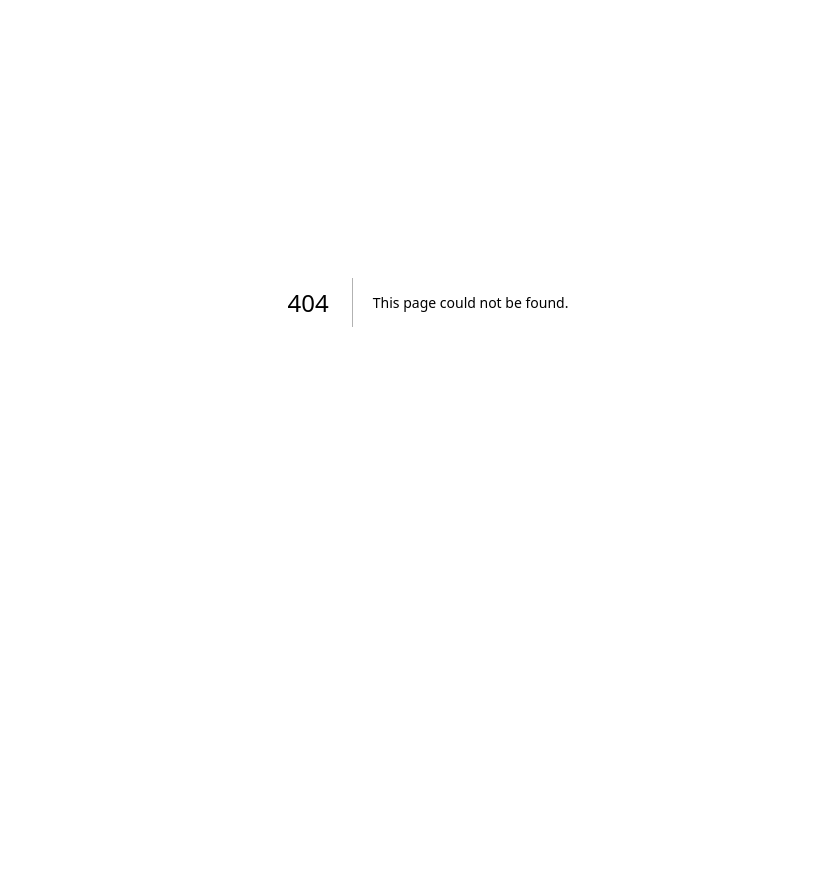
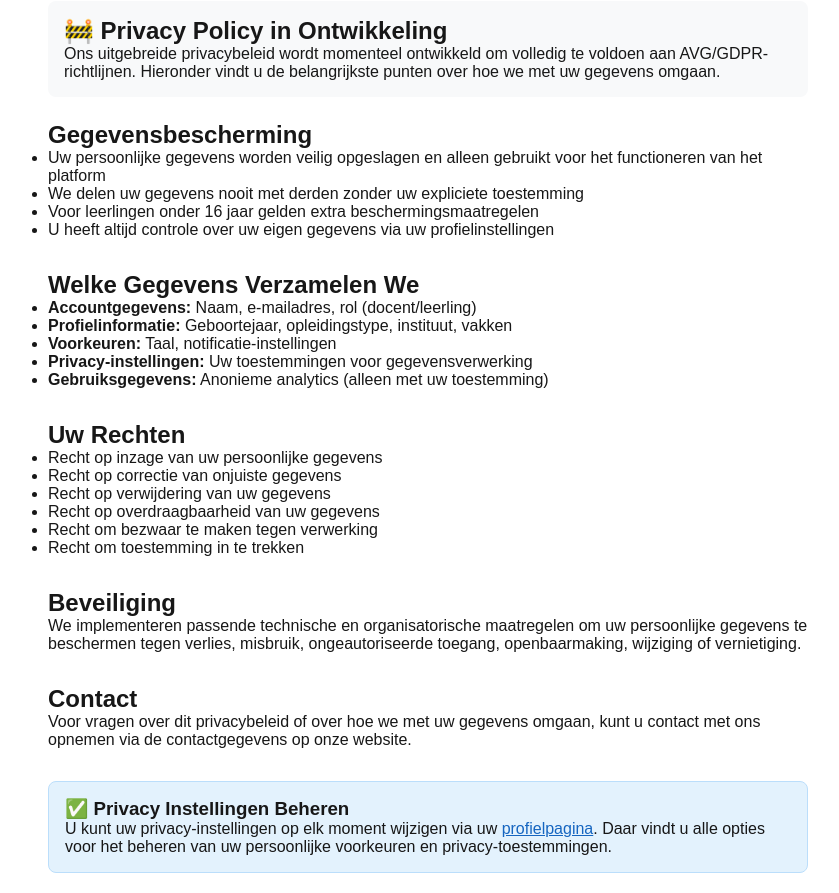
Before and after one commit to Ozkan66/leswise, a Next.js app in the folder web/: page /privacy-policy in a window 1280 px wide. Before the commit this address had no page. Shown: the part 160-1053 px from the top of the page, without its empty margins (212-1051 px from the left). Before the commit the page ends 862 px from the top, so only its background shows below. Built offline with nearby package versions, Linux system fonts and the light colour scheme.

Commit message:
Complete Epic 1.4: Add documentation and privacy policy page
Co-authored-by: ozkan66personal <217181280+ozkan66personal@users.noreply.github.com>

```diff
--- /dev/null
+++ b/web/src/app/privacy-policy/page.tsx
@@ -0,0 +1,91 @@
+import Link from 'next/link';
+
+export default function PrivacyPolicyPage() {
+  return (
+    <div style={{ maxWidth: '800px', margin: '0 auto', padding: '20px' }}>
+      <h1>Privacybeleid - Leswise</h1>
+
+      <div style={{ marginBottom: '24px' }}>
+        <Link href="/profile" style={{ color: '#0070f3', textDecoration: 'none' }}>
+          ← Terug naar profiel
+        </Link>
+      </div>
+
+      <div style={{ backgroundColor: '#f8f9fa', padding: '16px', borderRadius: '8px', marginBottom: '24px' }}>
+        <h2>🚧 Privacy Policy in Ontwikkeling</h2>
+        <p>
+          Ons uitgebreide privacybeleid wordt momenteel ontwikkeld om volledig te voldoen aan
+          AVG/GDPR-richtlijnen. Hieronder vindt u de belangrijkste punten over hoe we met uw
+          gegevens omgaan.
+        </p>
+      </div>
+
+      <section style={{ marginBottom: '32px' }}>
+        <h2>Gegevensbescherming</h2>
+        <ul>
+          <li>Uw persoonlijke gegevens worden veilig opgeslagen en alleen gebruikt voor het functioneren van het platform</li>
+          <li>We delen uw gegevens nooit met derden zonder uw expliciete toestemming</li>
+          <li>Voor leerlingen onder 16 jaar gelden extra beschermingsmaatregelen</li>
+          <li>U heeft altijd controle over uw eigen gegevens via uw profielinstellingen</li>
+        </ul>
+      </section>
+
+      <section style={{ marginBottom: '32px' }}>
+        <h2>Welke Gegevens Verzamelen We</h2>
+        <ul>
+          <li><strong>Accountgegevens:</strong> Naam, e-mailadres, rol (docent/leerling)</li>
+          <li><strong>Profielinformatie:</strong> Geboortejaar, opleidingstype, instituut, vakken</li>
+          <li><strong>Voorkeuren:</strong> Taal, notificatie-instellingen</li>
+          <li><strong>Privacy-instellingen:</strong> Uw toestemmingen voor gegevensverwerking</li>
+          <li><strong>Gebruiksgegevens:</strong> Anonieme analytics (alleen met uw toestemming)</li>
+        </ul>
+      </section>
+
+      <section style={{ marginBottom: '32px' }}>
+        <h2>Uw Rechten</h2>
+        <ul>
+          <li>Recht op inzage van uw persoonlijke gegevens</li>
+          <li>Recht op correctie van onjuiste gegevens</li>
+          <li>Recht op verwijdering van uw gegevens</li>
+          <li>Recht op overdraagbaarheid van uw gegevens</li>
+          <li>Recht om bezwaar te maken tegen verwerking</li>
+          <li>Recht om toestemming in te trekken</li>
+        </ul>
+      </section>
+
+      <section style={{ marginBottom: '32px' }}>
+        <h2>Beveiliging</h2>
+        <p>
+          We implementeren passende technische en organisatorische maatregelen om uw
+          persoonlijke gegevens te beschermen tegen verlies, misbruik, ongeautoriseerde
+          toegang, openbaarmaking, wijziging of vernietiging.
+        </p>
+      </section>
+
+      <section style={{ marginBottom: '32px' }}>
+        <h2>Contact</h2>
+        <p>
+          Voor vragen over dit privacybeleid of over hoe we met uw gegevens omgaan,
+          kunt u contact met ons opnemen via de contactgegevens op onze website.
+        </p>
+      </section>
+
+      <div style={{
+        backgroundColor: '#e3f2fd',
+        padding: '16px',
+        borderRadius: '8px',
+        border: '1px solid #bbdefb'
+      }}>
+        <h3>✅ Privacy Instellingen Beheren</h3>
+        <p>
+          U kunt uw privacy-instellingen op elk moment wijzigen via uw{' '}
+          <Link href="/profile" style={{ color: '#1565c0', textDecoration: 'underline' }}>
+            profielpagina
+          </Link>.
+          Daar vindt u alle opties voor het beheren van uw persoonlijke voorkeuren en
+          privacy-toestemmingen.
+        </p>
+      </div>
+    </div>
+  );
+}
```
Also changed, not shown: 1 other file (tests, documents, lock files or other folders).
